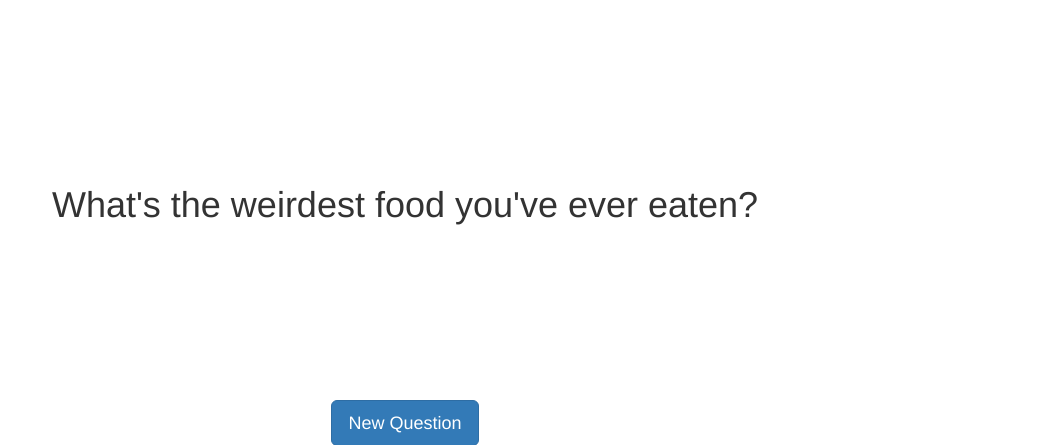
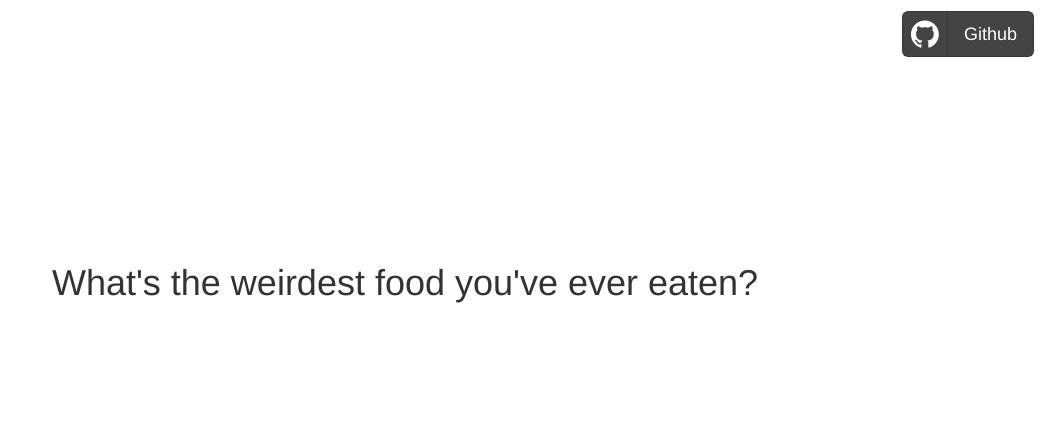
Before and after one commit to theriley106/DailyStandupQuestion, a Flask app: page / in a window 1280 px wide. Shown: the top 445 px of the page, without its empty margins (235-1280 px from the left). Run offline with Flask 2, Linux system fonts and the light colour scheme; some libraries are stand-ins or nearby versions.

Commit message:
Added button with link

```diff
--- a/templates/index.html
+++ b/templates/index.html
@@ -12,11 +12,19 @@
 </style>
 <head>
 <link rel="stylesheet" href="https://maxcdn.bootstrapcdn.com/bootstrap/3.3.7/css/bootstrap.min.css" integrity="sha384-BVYiiSIFeK1dGmJRAkycuHAHRg32OmUcww7on3RYdg4Va+PmSTsz/K68vbdEjh4u" crossorigin="anonymous">
+<link href="//maxcdn.bootstrapcdn.com/font-awesome/4.2.0/css/font-awesome.min.css" type="text/css" rel="stylesheet">
+<link href="/static/bootstrap-social.css" rel="stylesheet">
 </head>
 
 <body>
-	<div>
+    <nav class="navbar navbar-expand-lg navbar-light bg-light">
+	<div style="padding:10px;" >
+        <a class="pull-right btn btn-lg btn-social btn-github">
+    <span class="fa fa-github"></span> Github
+  </a>
 	</div>
+</nav>
+
 	<div class="center-screen">
 		<center>
             <img id = "myImage" style='display:none;height:200px; width:200px;' src = "/static/loading.gif">
```
